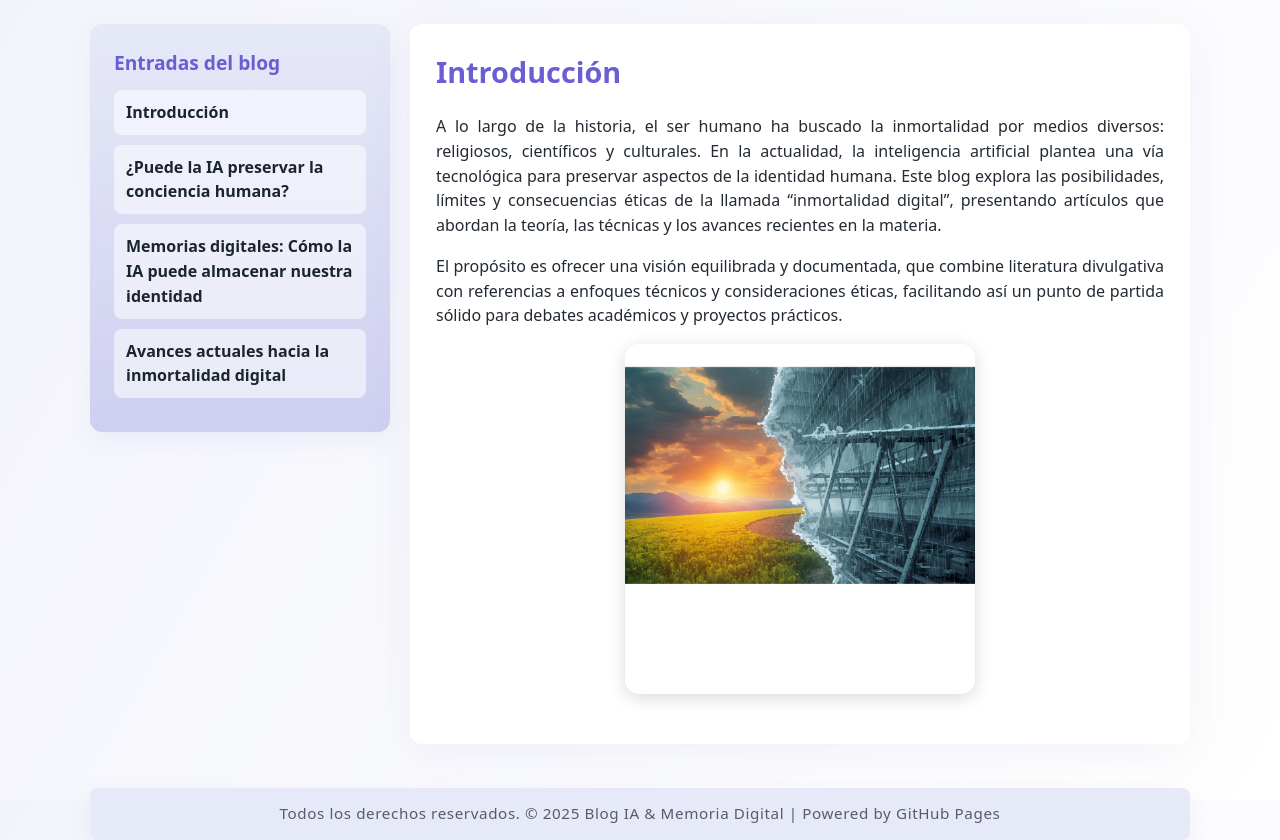
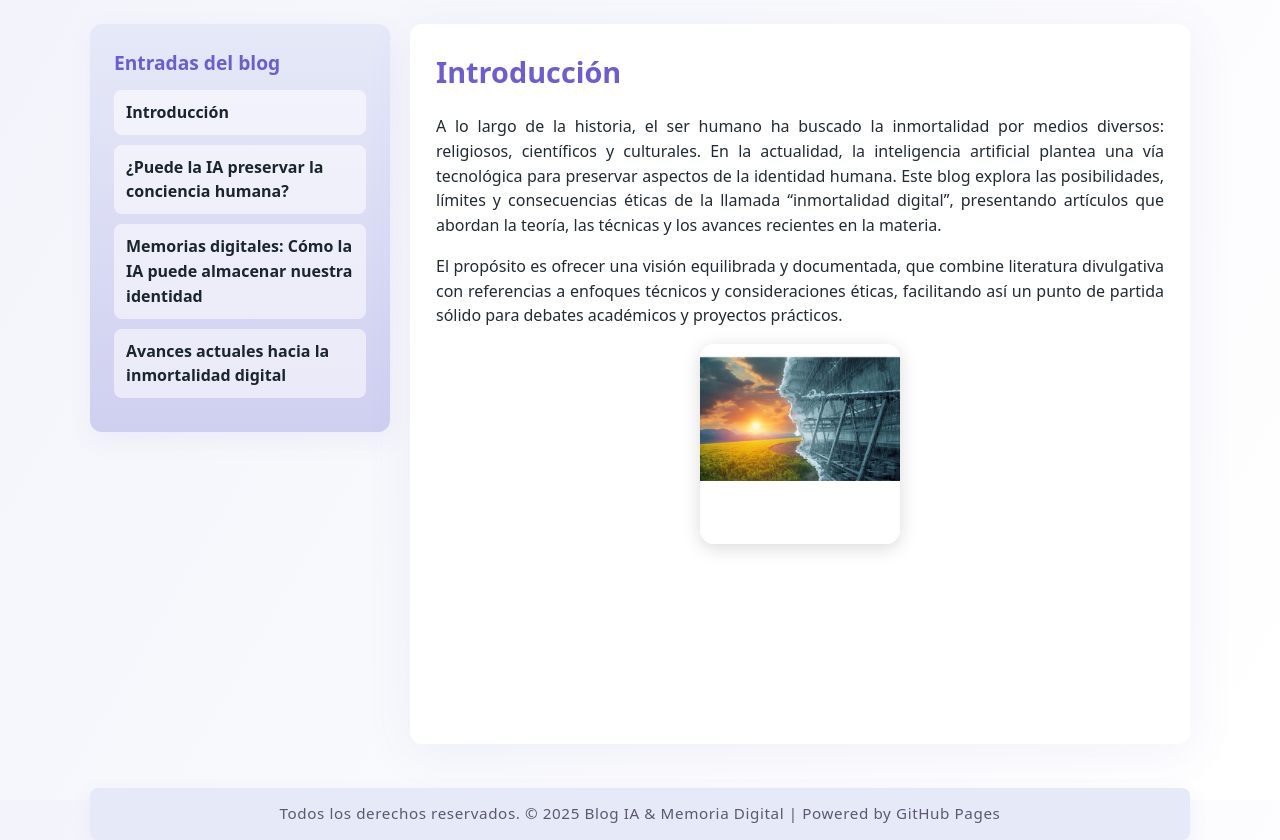
Before and after one commit to huellas1999-jpg/proyecto-blog, a plain HTML site: page index.html in a window 1280 px wide. Drawn offline with Linux system fonts and the light colour scheme.

Commit message:
Update style.css

```diff
--- a/style.css
+++ b/style.css
@@ -107,12 +107,13 @@ h1{ margin-top:0; font-size:1.8rem; color:var(--accent); }
 }
 
 .imagen0-img img {
-  width: 65%;
-  max-width: 350px;
+  width: 45%;
+  max-width: 200px;
   height: auto;
   border-radius: 14px;
   box-shadow: 0 4px 18px rgba(0,0,0,0.15);
-  display: block;
+  flex: 0 0 300px;
+/*  display: block;*/
   margin: 0 auto; /* asegura centrado sin espacio extra */
 }
 .no-margin-bottom {
```
